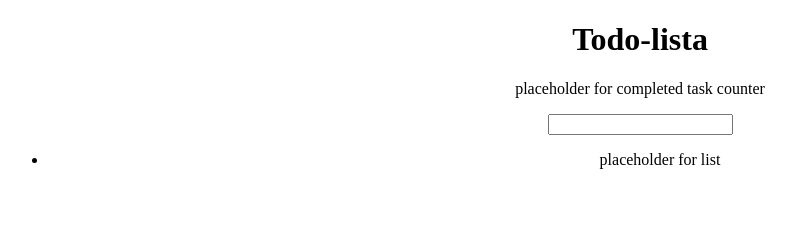
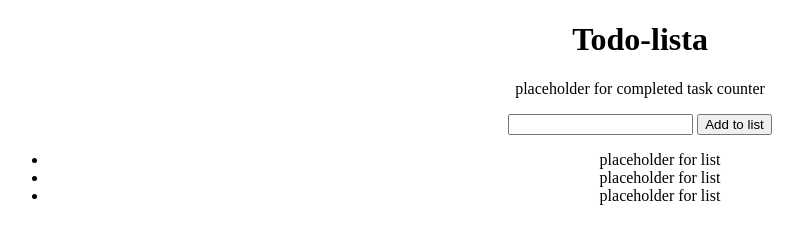
Before and after one commit to a-jaxell/uppgift4, a plain HTML site: page index.html in a window 1280 px wide. Shown: the whole page, without its empty margins (0-803 px from the left). Drawn offline with Linux system fonts and the light colour scheme.

Commit message:
Add cleaned up html

```diff
--- a/index.html
+++ b/index.html
@@ -9,11 +9,18 @@
 </head>
 <body>
     <h1>Todo-lista</h1>
+    <!-- Counter for the amount of completed tasks -->
     <p>placeholder for completed task counter</p>
     <!-- Input for text that will get added as an item in the list below -->
-    <input type="text" name="Write text here" id="inputTodo">
+    <input type="text" name="" id="inputTodo">
+    <!-- Button for sending value stored in input to an array -->
+    <button id="addItem" name="">Add to list</button>
+
+    <!-- Container for the list of todo items -->
     <div>
         <ul id="todoList">
+            <li>placeholder for list</li>
+            <li>placeholder for list</li>
             <li>placeholder for list</li>
         </ul>
     </div>
```
